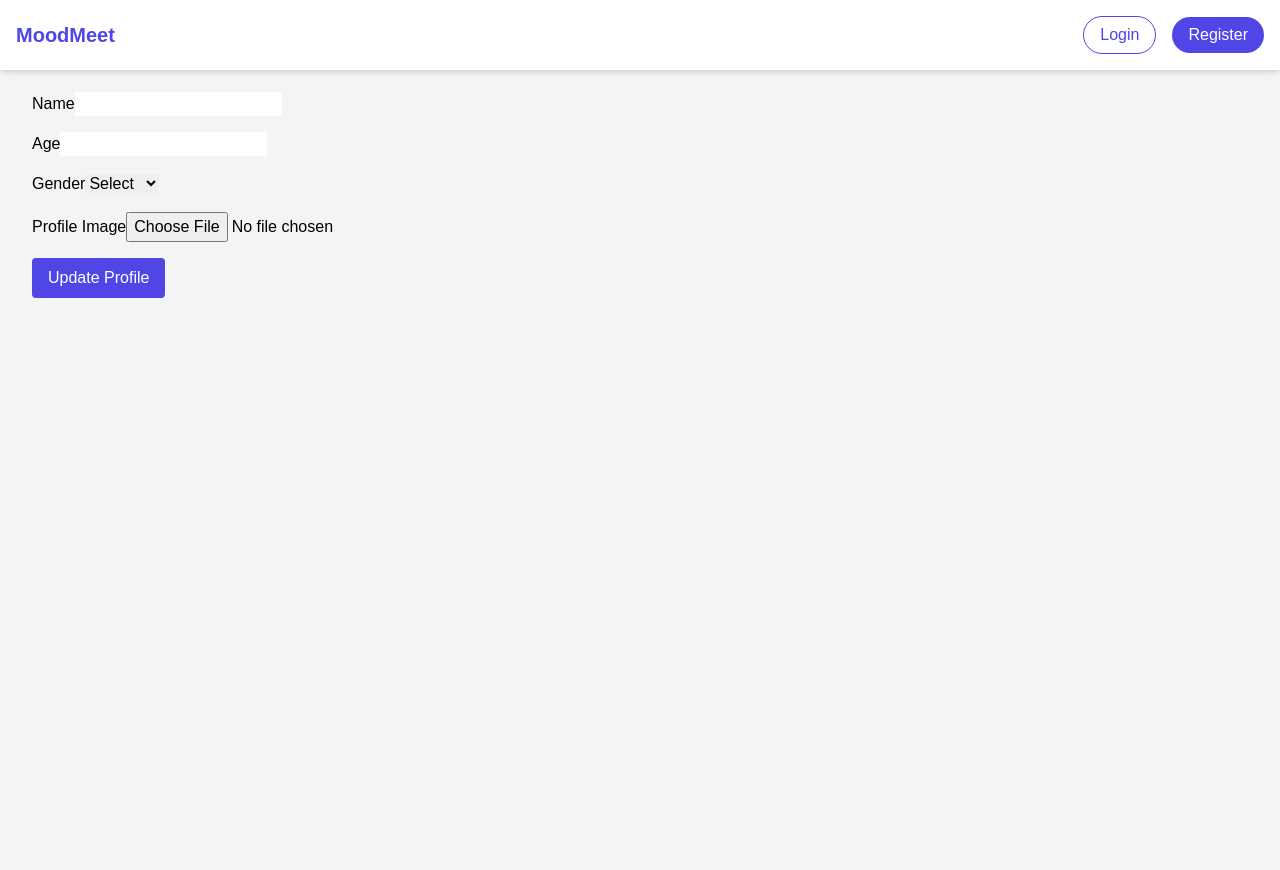
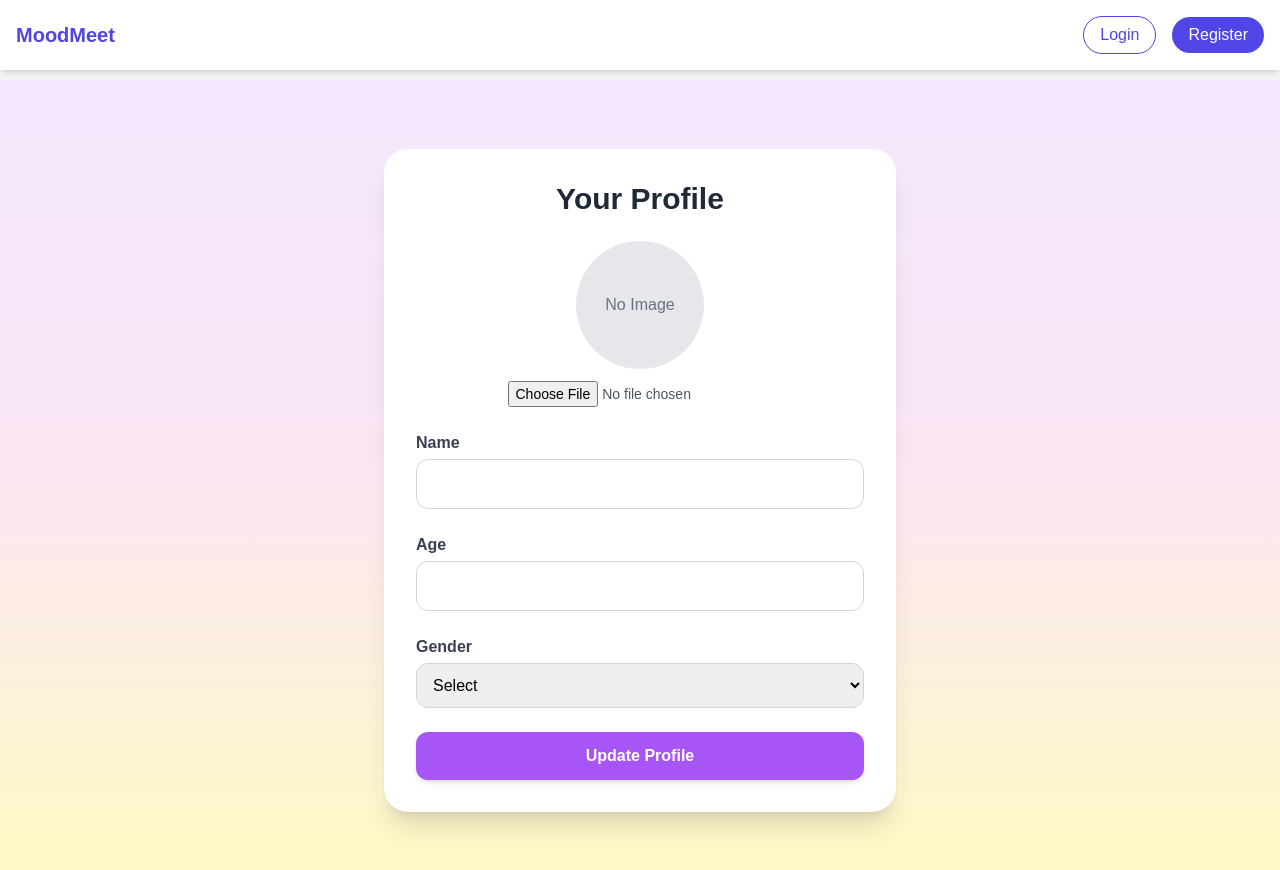
Before and after one commit to RajTib/Social-Event-Hub, a React (Create React App) app in the folder frontend/: page /profile in a window 1280 px wide. Shown: the top 870 px of the page. Before the commit the page ends 800 px from the top, so only its background shows below. Built offline with nearby package versions, Linux system fonts and the light colour scheme; no server answers.

Commit message:
Completed Profile page

```diff
--- a/frontend/src/App.js
+++ b/frontend/src/App.js
@@ -19,6 +19,9 @@ const App = () => {
     <Router>
       <Navbar isLoggedIn={isLoggedIn} setIsLoggedIn={setIsLoggedIn} />
 
+      <div className="pt-20">
+        {" "}
+        {/* prevent navbar overlap */}
         <Routes>
           <Route
             path="/"
@@ -29,13 +32,9 @@ const App = () => {
               />
             }
           />
-        <Route
-          path="/quiz"
-          element={
-            <QuizPage userId={userId} setIsLoggedIn={setIsLoggedIn} />
-          }
-        />
-        {/* Preferences route */}
+
+          <Route path="/quiz" element={<QuizPage userId={userId} />} />
+
           <Route
             path="/preferences"
             element={
@@ -49,27 +48,15 @@ const App = () => {
             }
           />
 
-        <Route
-          path="/home"
-          element={<HomePage isLoggedIn={isLoggedIn} setIsLoggedIn={setIsLoggedIn} />}
-        />
-        <Route
-          path="/map"
-          element={<MapPage isLoggedIn={isLoggedIn} setIsLoggedIn={setIsLoggedIn} />}
-        />
-        <Route
-          path="/events"
-          element={<MyEventsPage isLoggedIn={isLoggedIn} setIsLoggedIn={setIsLoggedIn} />}
-        />
-        <Route
-          path="/profile"
-          element={<ProfilePage isLoggedIn={isLoggedIn} setIsLoggedIn={setIsLoggedIn} />}
-        />
-        <Route
-          path="/profile"
-          element={<ProfilePage userId={userId} />}
-        />
+          <Route path="/home" element={<HomePage />} />
+
+          <Route path="/map" element={<MapPage />} />
+
+          <Route path="/events" element={<MyEventsPage />} />
+
+          <Route path="/profile" element={<ProfilePage userId={userId} />} />
         </Routes>
+      </div>
     </Router>
   );
 };
--- a/frontend/src/pages/ProfilePage.js
+++ b/frontend/src/pages/ProfilePage.js
@@ -6,18 +6,22 @@ const ProfilePage = ({ userId }) => {
   const [profileImage, setProfileImage] = useState(null);
   const [lat, setLat] = useState(null);
   const [lon, setLon] = useState(null);
+  const [updating, setUpdating] = useState(false);
+
+  // Fetch profile on load
+  const fetchProfile = async () => {
+    const res = await fetch(`http://localhost:5000/api/user/${userId}`);
+    const data = await res.json();
+    setUser(data);
+    setProfileImage(data.profile_image || null);
+    setLat(data.lat || null);
+    setLon(data.lon || null);
+  };
 
   useEffect(() => {
-    // fetch profile
-    fetch(`http://localhost:5000/api/user/${userId}`)
-      .then(res => res.json())
-      .then(data => {
-        setUser(data);
-        setLat(data.lat);
-        setLon(data.lon);
-      });
+    fetchProfile();
 
-    // auto location
+    // Auto-geolocation
     if (navigator.geolocation) {
       navigator.geolocation.getCurrentPosition(
         (position) => {
@@ -30,9 +34,10 @@ const ProfilePage = ({ userId }) => {
   }, [userId]);
 
   const handleUpdate = async () => {
+    setUpdating(true);
     await fetch("http://localhost:5000/api/user/update", {
       method: "PATCH",
-      headers: {"Content-Type": "application/json"},
+      headers: { "Content-Type": "application/json" },
       body: JSON.stringify({
         user_id: userId,
         name: user.name,
@@ -42,7 +47,9 @@ const ProfilePage = ({ userId }) => {
         lon
       })
     });
-    alert("Profile updated!");
+    await fetchProfile(); // refresh to show updated data
+    setUpdating(false);
+    alert("Profile updated ✅");
   };
 
   const handleImageUpload = async (e) => {
@@ -57,27 +64,66 @@ const ProfilePage = ({ userId }) => {
     const data = await res.json();
     if (data.status === "success") {
       setProfileImage(data.profile_image);
-      alert("Profile image updated!");
+      alert("Profile picture updated ✅");
     }
   };
 
   return (
-    <div className="container mx-auto p-8">
-      <h1 className="text-3xl font-bold mb-6">Your Profile</h1>
+    <div className="min-h-screen bg-gradient-to-b from-purple-100 via-pink-100 to-yellow-100 flex justify-center items-center p-6">
+      <div className="bg-white rounded-3xl shadow-xl p-8 max-w-lg w-full space-y-6">
+        <h1 className="text-3xl font-bold text-center text-gray-800">Your Profile</h1>
 
-      <div className="mb-4">
-        <label>Name</label>
-        <input type="text" value={user.name || ""} onChange={(e) => setUser({...user, name: e.target.value})} />
+        {/* Profile Image */}
+        <div className="flex flex-col items-center">
+          <div className="w-32 h-32 rounded-full bg-gray-200 overflow-hidden mb-3">
+            {profileImage ? (
+              <img
+                src={`http://localhost:5000/${profileImage}`}
+                alt="Profile"
+                className="w-full h-full object-cover"
+              />
+            ) : (
+              <span className="flex justify-center items-center h-full text-gray-500">No Image</span>
+            )}
+          </div>
+          <input
+            type="file"
+            onChange={handleImageUpload}
+            className="text-sm text-gray-600"
+          />
         </div>
 
-      <div className="mb-4">
-        <label>Age</label>
-        <input type="number" value={user.age || ""} onChange={(e) => setUser({...user, age: e.target.value})} />
+        {/* Name */}
+        <div>
+          <label className="block text-gray-700 font-semibold mb-1">Name</label>
+          <input
+            type="text"
+            value={user.name || ""}
+            onChange={(e) => setUser({ ...user, name: e.target.value })}
+            className="w-full p-3 rounded-xl border border-gray-300 focus:ring-2 focus:ring-purple-400 outline-none"
+          />
         </div>
 
-      <div className="mb-4">
-        <label>Gender</label>
-        <select value={user.gender || ""} onChange={(e) => setUser({...user, gender: e.target.value})}>
+        {/* Age */}
+        <div>
+          <label className="block text-gray-700 font-semibold mb-1">Age</label>
+          <input
+            type="number"
+            min={14} max={100}
+            value={user.age || ""}
+            onChange={(e) => setUser({ ...user, age: e.target.value })}
+            className="w-full p-3 rounded-xl border border-gray-300 focus:ring-2 focus:ring-purple-400 outline-none"
+          />
+        </div>
+
+        {/* Gender */}
+        <div>
+          <label className="block text-gray-700 font-semibold mb-1">Gender</label>
+          <select
+            value={user.gender || ""}
+            onChange={(e) => setUser({ ...user, gender: e.target.value })}
+            className="w-full p-3 rounded-xl border border-gray-300 focus:ring-2 focus:ring-purple-400 outline-none"
+          >
             <option value="">Select</option>
             <option value="Male">Male</option>
             <option value="Female">Female</option>
@@ -85,13 +131,15 @@ const ProfilePage = ({ userId }) => {
           </select>
         </div>
 
-      <div className="mb-4">
-        <label>Profile Image</label>
-        <input type="file" onChange={handleImageUpload} />
-        {profileImage && <img src={`http://localhost:5000/${profileImage}`} alt="profile" className="w-32 h-32 rounded-full mt-2" />}
+        {/* Update Button */}
+        <button
+          onClick={handleUpdate}
+          disabled={updating}
+          className="w-full bg-purple-500 text-white py-3 rounded-xl font-semibold shadow-md hover:bg-purple-600 transition"
+        >
+          {updating ? "Updating..." : "Update Profile"}
+        </button>
       </div>
-
-      <button onClick={handleUpdate} className="bg-indigo-600 text-white px-4 py-2 rounded">Update Profile</button>
     </div>
   );
 };
```
Also changed, not shown: 4 other files (tests, documents, lock files or other folders). Lines whose indentation alone changed are shown as unchanged.
